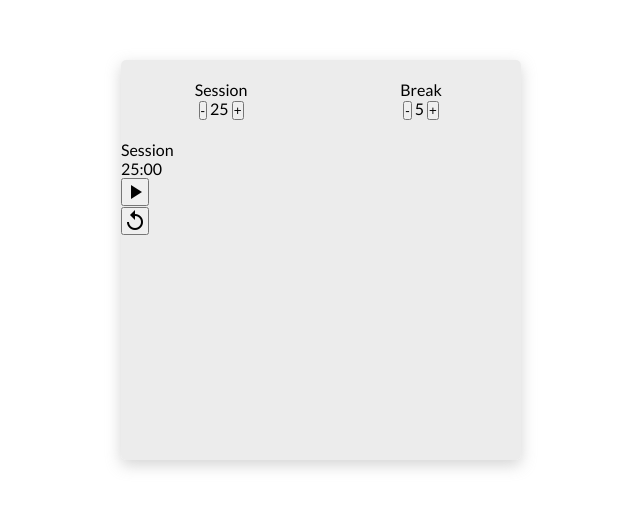
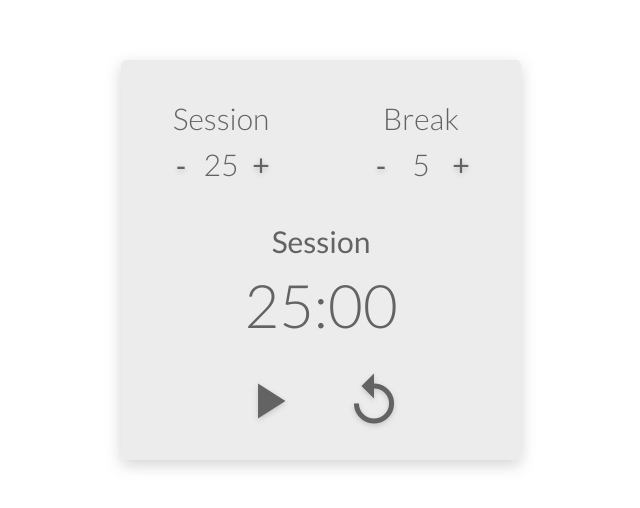
Before and after one commit to edmtrv/pomodoro-clock, a plain HTML site: page index.html in a window 1280 px wide. Shown: the part 140-648 px from the top of the page, without its empty margins (319-959 px from the left). Drawn offline with Linux system fonts and the light colour scheme.

Commit message:
All done

```diff
--- a/app.js
+++ b/app.js
@@ -3,7 +3,7 @@ const state = {
   timers: {
     session: 1500,
     break: 300,
-    currentTimer: 0
+    currentTimer: -1
   },
   session: true,
   timerId: null,
@@ -12,6 +12,8 @@ const state = {
 
 // control timers
 function inputHandler(e) {
+  if (!(state.timers.currentTimer === -1)) resetHandler();
+
   if (e.target.dataset.type === 'session') {
     const sessionTime = change(e.target.dataset.action, state.timers.session);
     state.timers.session = sessionTime;
@@ -74,7 +76,7 @@ function resetHandler() {
   clearTimeout(state.timerId);
   state.timers.session = 1500;
   state.timers.break = 300;
-  state.timers.currentTimer = 0;
+  state.timers.currentTimer = -1;
   sessionLength.textContent = state.timers.session / 60;
   breakLength.textContent = state.timers.break / 60;
   counter.classList.remove('breakAlert');
@@ -82,10 +84,11 @@ function resetHandler() {
   counter.textContent = `${leftPad(state.timers.session / 60)}:00`;
   mode.textContent = 'Session';
   startButton.textContent = 'play_arrow';
+  state.active = false;
 }
 
 function setupTimer() {
-  if (state.timers.currentTimer === 0) {
+  if (state.timers.currentTimer === -1) {
     state.timers.currentTimer = state.session ? state.timers.session : state.timers.break;
   }
 
@@ -117,12 +120,12 @@ const sessionLength = document.querySelector('.session .value');
 const breakLength = document.querySelector('.break .value');
 const counter = document.querySelector('.timer .counter');
 
-const control = document.querySelector('.control');
+const settings = document.querySelector('.settings');
 const mode = document.querySelector('.mode');
 
-const startButton = document.querySelector('.start-pause button');
+const startButton = document.querySelector('.start-pause');
 const resetButton = document.querySelector('.reset');
 
-control.addEventListener('click', inputHandler);
+settings.addEventListener('click', inputHandler);
 startButton.addEventListener('click', timerHandler);
 resetButton.addEventListener('click', resetHandler);
--- a/index.html
+++ b/index.html
@@ -11,21 +11,21 @@
 </head>
 <body>
   <div class="container">
-    <section class="control clearfix">
+    <section class="settings clearfix">
       <section class="session">
           <div class="name">Session</div>
-          <div class="length">
-            <button data-action="dec" data-type="session">-</button>
-            <span class="value">25</span>
-            <button data-action="inc" data-type="session">+</button>
+          <div class="length clearfix">
+            <div class="control"><button data-action="dec" data-type="session">-</button></div>
+            <div class="value">25</div>
+            <div class="control"><button data-action="inc" data-type="session">+</button></div>
           </div>
         </section>
         <section class="break">
           <div class="name">Break</div>
-          <div class="length">
-            <button data-action="dec" data-type="break">-</button>
-            <span class="value">5</span>
-            <button data-action="inc" data-type="break">+</button>
+          <div class="length clearfix">
+            <div class="control"><button data-action="dec" data-type="break">-</button></div>
+            <div class="value">5</div>
+            <div class="control"><button data-action="inc" data-type="break">+</button></div>
           </div>
         </section>
     </section>
@@ -33,8 +33,10 @@
     <section class="timer clearfix">
       <div class="mode">Session</div>
       <div class="counter">25:00</div>
-      <div class="start-pause"><button class="material-icons">play_arrow</button></div>
-      <div class="reset"><button class="material-icons">replay</button></div>
+      <div class="buttons">
+        <button class="start-pause material-icons">play_arrow</button>
+        <button class="reset material-icons">replay</button>
+      </div>
     </section>
   </div>
   <script src="./app.js"></script>
--- a/styles.css
+++ b/styles.css
@@ -14,6 +14,8 @@
 
 body {
   font-family: "Lato", sans-serif;
+  font-size: 10px;
+  color: rgb(99, 99, 99);
 }
 
 .container {
@@ -26,13 +28,33 @@ body {
   background: rgba(231, 231, 231, 0.767);
   border-radius: 5px;
   box-shadow: 0px 5px 15px rgba(197, 197, 197, 0.733);
+  font-size: 3em;
 }
 
 .session, .break {
   float: left;
   width: 50%;
   text-align: center;
-  padding: 20px 20px;
+  padding: 40px 40px;
+  font-weight: 300;
+}
+
+.length {
+  margin-top: 10px;
+  width: 100%;
+}
+
+.control,
+.value {
+  width: 33.33%;
+  float: left;
+  text-align: center;
+}
+
+.timer {
+  text-align: center;
+  width: 100%;
+  padding: 0 20px 20px;
 }
 
 .sessionAlert {
@@ -42,3 +64,39 @@ body {
 .breakAlert {
   color: rgb(180, 25, 25);
 }
+
+button {
+  border: none;
+  background: none;
+  font-size: 1em;
+  cursor: pointer;
+  outline: none;
+  color: rgb(99, 99, 99);
+  transition: all .3s;
+  text-shadow: 0px 2px 5px rgba(184, 184, 184, 0.733);
+}
+
+button:hover {
+  color: rgb(120, 120, 120);
+  text-shadow: 0px 8px 15px rgba(184, 184, 184, 0.733);
+}
+
+button:active {
+  text-shadow: 0px 2px 5px rgba(184, 184, 184, 0.733);
+}
+
+.mode,
+.counter {
+  margin-bottom: 10px;
+}
+
+.counter {
+  font-size: 2em;
+  font-weight: 300;
+}
+
+.start-pause,
+.reset {
+  font-size: 2em;
+  margin: 20px;
+}
```
